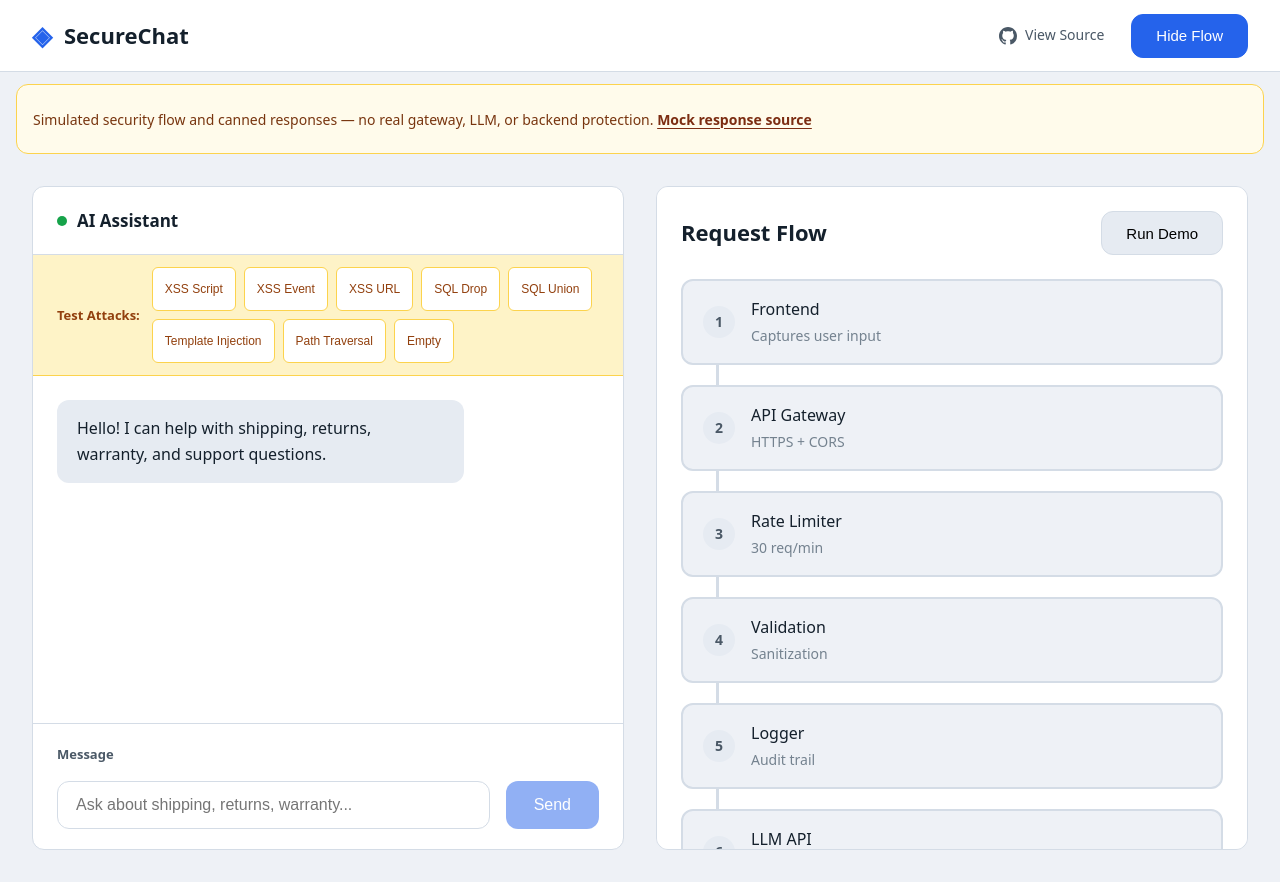
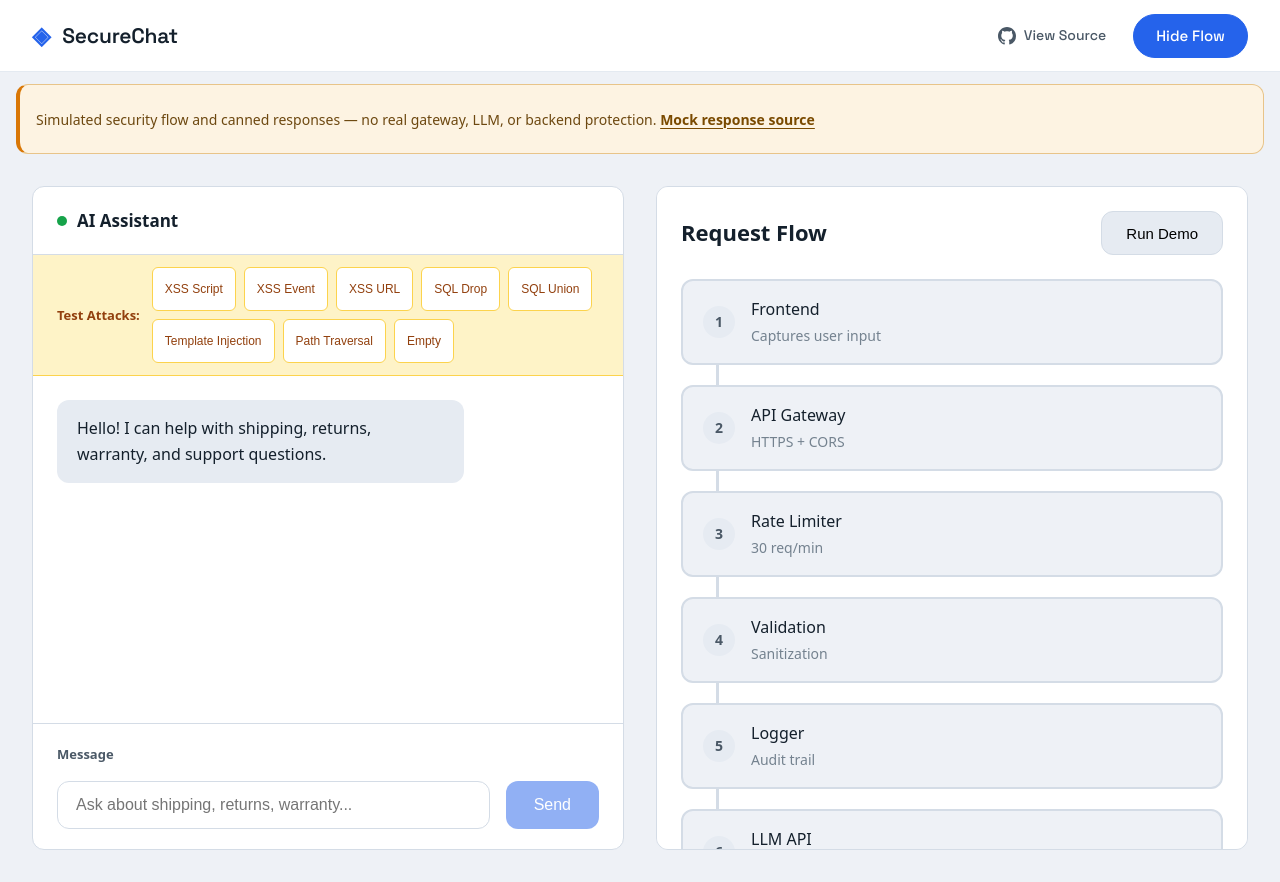
Before and after one commit to qusaismael/secure-chatbot-website, a React (Vite) app in the folder frontend/: page / in a window 1280 px wide. Built offline with nearby package versions, Linux system fonts and the light colour scheme.

Commit message:
style: refine app shell, header controls, and simulation note

```diff
--- a/frontend/src/App.css
+++ b/frontend/src/App.css
@@ -6,7 +6,7 @@
 
 .header {
   background: var(--bg-primary);
-  border-bottom: 1px solid var(--border);
+  border-bottom: 1px solid var(--border-soft);
   padding: 0 32px;
   height: 72px;
   display: flex;
@@ -26,13 +26,17 @@
   display: flex;
   align-items: center;
   gap: 12px;
+  font-family: var(--font-display);
   font-weight: 600;
-  font-size: 22px;
+  font-size: 21px;
+  letter-spacing: -0.01em;
+  color: var(--text-primary);
 }
 
 .logo-icon {
   color: var(--accent);
-  font-size: 26px;
+  font-size: 24px;
+  line-height: 1;
 }
 
 .header-actions {
@@ -49,19 +53,21 @@
   min-height: 44px;
   gap: 8px;
   padding: 8px 14px;
-  border-radius: var(--radius);
+  border-radius: var(--radius-pill);
   color: var(--text-secondary);
   text-decoration: none;
   border: 1px solid transparent;
   background: transparent;
+  font-family: var(--font-display);
   font-size: 14px;
-  transition: all 0.15s;
+  font-weight: 500;
+  transition: color 0.15s, background 0.15s, border-color 0.15s;
 }
 
 .github-link:hover {
   border-color: var(--border);
   background: var(--bg-tertiary);
-  color: var(--accent);
+  color: var(--accent-deep);
 }
 
 .github-icon {
@@ -72,26 +78,31 @@
 
 .toggle-btn {
   min-height: 44px;
-  padding: 12px 24px;
-  background: var(--bg-tertiary);
+  padding: 10px 22px;
+  background: var(--bg-primary);
   border: 1px solid var(--border);
-  border-radius: var(--radius);
+  border-radius: var(--radius-pill);
+  font-family: var(--font-display);
   font-size: 15px;
   font-weight: 500;
   color: var(--text-secondary);
   cursor: pointer;
-  transition: all 0.15s;
+  transition: color 0.15s, background 0.15s, border-color 0.15s;
 }
 
 .toggle-btn:hover {
-  background: var(--bg-secondary);
   border-color: var(--accent);
-  color: var(--accent);
+  color: var(--accent-deep);
 }
 
 .toggle-btn.active {
   background: var(--accent);
   border-color: var(--accent);
+  color: white;
+}
+
+.toggle-btn.active:hover {
+  background: var(--accent-deep);
   color: white;
 }
 
@@ -107,9 +118,10 @@
   width: min(100% - 32px, 1536px);
   margin: 12px auto 0;
   padding: 12px 16px;
-  color: #78350f;
-  background: #fffbeb;
-  border: 1px solid #fcd34d;
+  color: var(--caution-ink);
+  background: var(--caution-bg);
+  border: 1px solid var(--caution-border);
+  border-left: 4px solid var(--warning);
   border-radius: var(--radius);
   font-size: 14px;
   line-height: 1.5;
@@ -119,14 +131,14 @@
   display: inline-flex;
   align-items: center;
   min-height: 44px;
-  color: #7c2d12;
+  color: var(--caution-link);
   font-weight: 600;
+  text-decoration-thickness: 1px;
   text-underline-offset: 3px;
 }
 
-.simulation-note a:focus-visible {
-  outline: 3px solid var(--accent);
-  outline-offset: 3px;
+.simulation-note a:hover {
+  text-decoration-thickness: 2px;
 }
 
 .layout {
```
